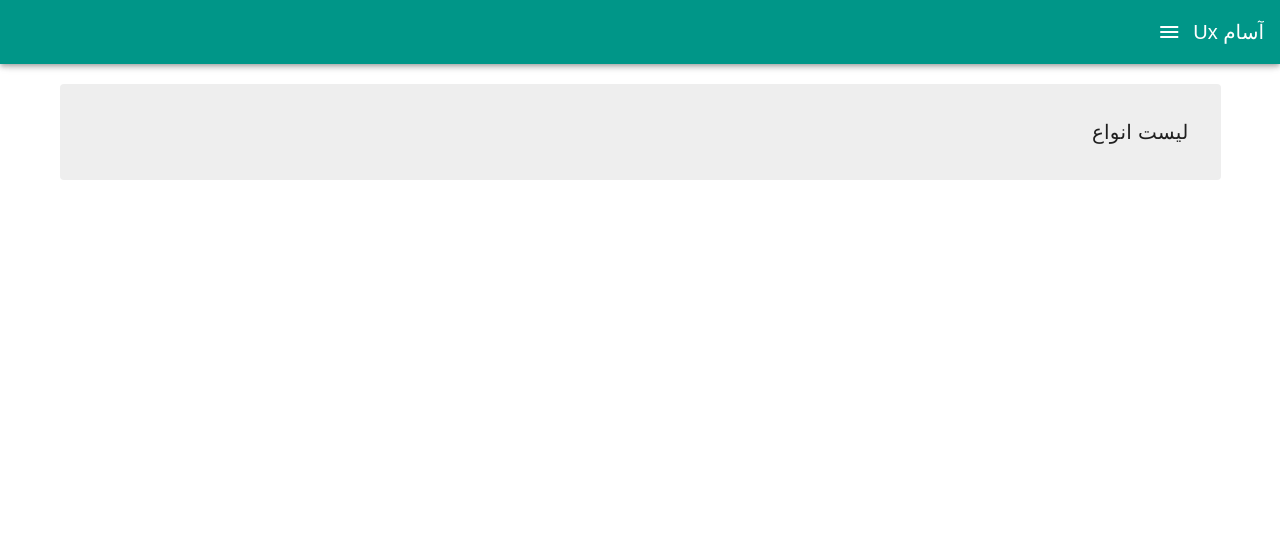
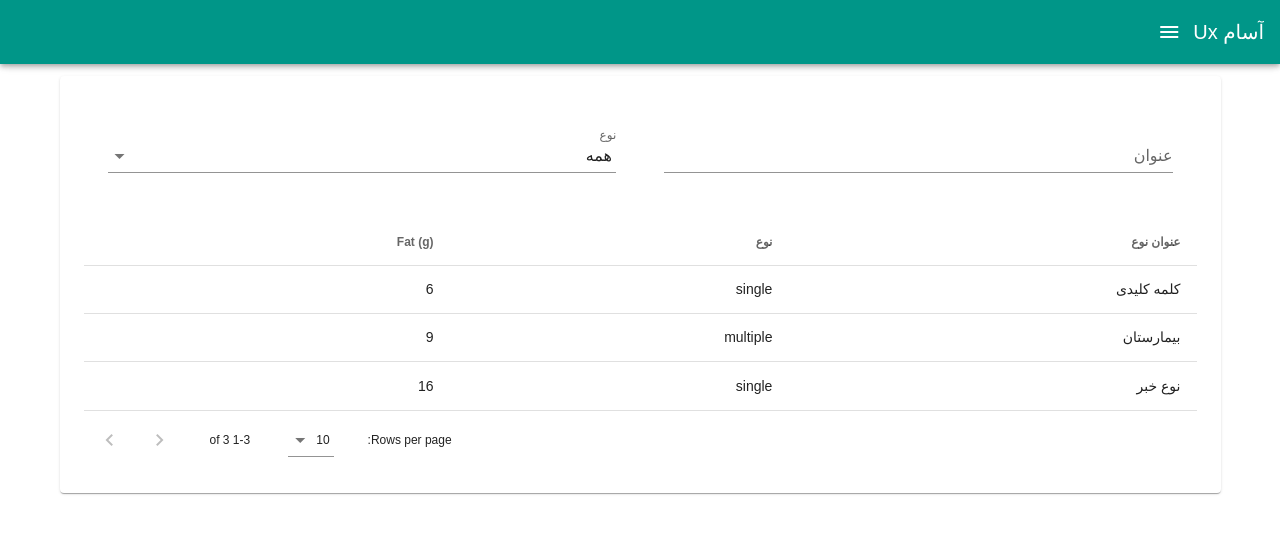
Before and after one commit to artmarydotir/as-ux, a Vue app: page /typeList in a window 1280 px wide. Shown: the top 534 px of the page. Built offline with nearby package versions, Linux system fonts and the light colour scheme; a web font is replaced by a local one.

Commit message:
data table .

```diff
--- a/public/index.html
+++ b/public/index.html
@@ -11,7 +11,8 @@
   </head>
   <body>
     <noscript>
-      <strong>We're sorry but ux doesn't work properly without JavaScript enabled. Please enable it to continue.</strong>
+      <strong>We're sorry but ux doesn't work properly
+        without JavaScript enabled. Please enable it to continue.</strong>
     </noscript>
     <div id="app"></div>
     <!-- built files will be auto injected -->
--- /dev/null
+++ b/src/assets/sampleDataTable.json
@@ -0,0 +1,19 @@
+{
+  "data": [
+    {
+      "name": "کلمه کلیدی",
+      "calories": "single",
+      "fat": 6.0
+    },
+    {
+      "name": "بیمارستان",
+      "calories": "multiple",
+      "fat": 9.0
+    },
+    {
+      "name": "نوع خبر",
+      "calories": "single",
+      "fat": 16.0
+    }
+  ]
+}
--- a/src/components/tags/typeListCmp.vue
+++ b/src/components/tags/typeListCmp.vue
@@ -1,25 +1,104 @@
 <template>
-<v-container>
-  <v-card flat class="pa-4 grey lighten-3 my-2">
-    <v-card-title>
-      لیست انواع
-    </v-card-title>
-    <v-row>
-      <v-col cols="12" md="12">
+  <v-container>
+    <v-data-table :headers="headers" :items="desserts" item-key="name" class="elevation-1 pa-6">
+        <template v-slot:top>
+            <!-- v-container, v-col and v-row are just for decoration purposes. -->
+          <v-container fluid>
+              <v-row>
+              <v-col cols="6">
+                  <v-row class="pa-6">
+                      <!-- Filter for dessert name-->
+                      <v-text-field v-model="dessertFilterValue" type="text" label="عنوان">
+                      </v-text-field>
+                  </v-row>
+              </v-col>
+              <v-col cols="6">
+                  <v-row class="pa-6">
+                      <!-- Filter for calories -->
+                      <v-select
+                          :items="typeList"
+                          v-model="typeFilterValue"
+                          label="نوع"
+                      ></v-select>
+                  </v-row>
+              </v-col>
 
-      </v-col>
-    </v-row>
-  </v-card>
-</v-container>
+              </v-row>
+          </v-container>
+        </template>
+    </v-data-table>
+  </v-container>
 </template>
+
 <script>
+// Table info.
+
+import tableData from '../../assets/sampleDataTable.json';
+
 export default {
-  name: 'typeListCmp',
   data() {
     return {
-      tagTitle: '',
-      select: '',
+      // We need some values for our select.
+      typeList: [
+        { text: 'همه', value: null },
+        { text: 'منفرد', value: 'single' },
+        { text: 'چندگانه', value: 'multiple' },
+      ],
+      // Filter models.
+      dessertFilterValue: '',
+      typeFilterValue: null,
+      // Table data.
+      desserts: tableData.data,
     };
+  },
+  computed: {
+    headers() {
+      return [
+        {
+          text: 'عنوان نوع',
+          sortable: false,
+          value: 'name',
+          filter: this.nameFilter,
+        },
+        {
+          text: 'نوع',
+          value: 'calories',
+          filter: this.caloriesFilter,
+        },
+        { text: 'Fat (g)', value: 'fat' },
+      ];
+    },
+  },
+  methods: {
+    /**
+     * Filter for dessert names column.
+     * @param value Value to be tested.
+     * @returns {boolean}
+     */
+    nameFilter(value) {
+      console.log('سرچ فیلتر');
+      // If this filter has no value we just skip the entire filter.
+      if (!this.dessertFilterValue) {
+        return true;
+      }
+      // Check if the current loop value (The dessert name)
+      // partially contains the searched word.
+      return value.toLowerCase().includes(this.dessertFilterValue.toLowerCase());
+    },
+    /**
+     * Filter for calories column.
+     * @param value Value to be tested.
+     * @returns {boolean}
+     */
+    caloriesFilter(value) {
+      // If this filter has no value we just skip the entire filter.
+      if (!this.typeFilterValue) {
+        return true;
+      }
+      // Check if the current loop value (The calories value)
+      // equals to the selected value at the <v-select>.
+      return value === this.typeFilterValue;
+    },
   },
 };
 </script>
```
